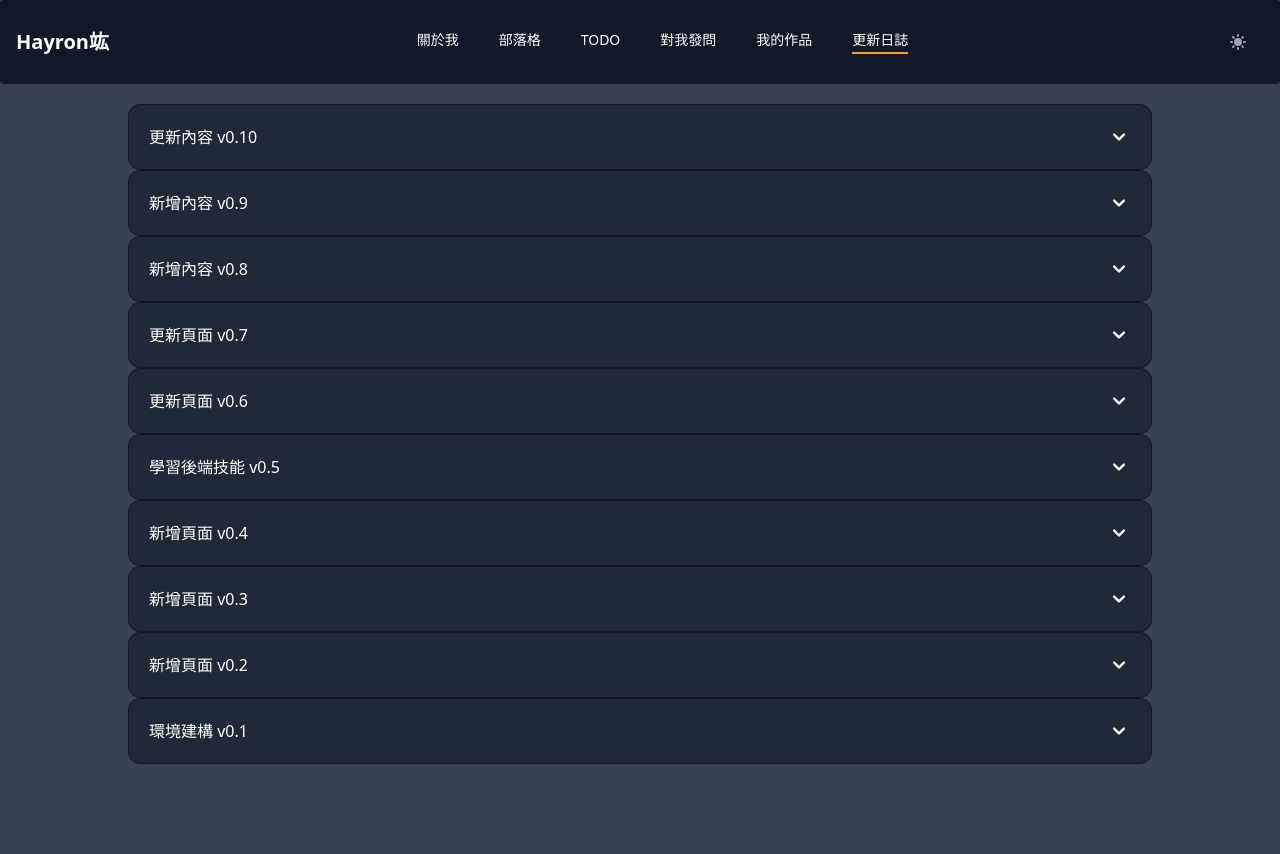
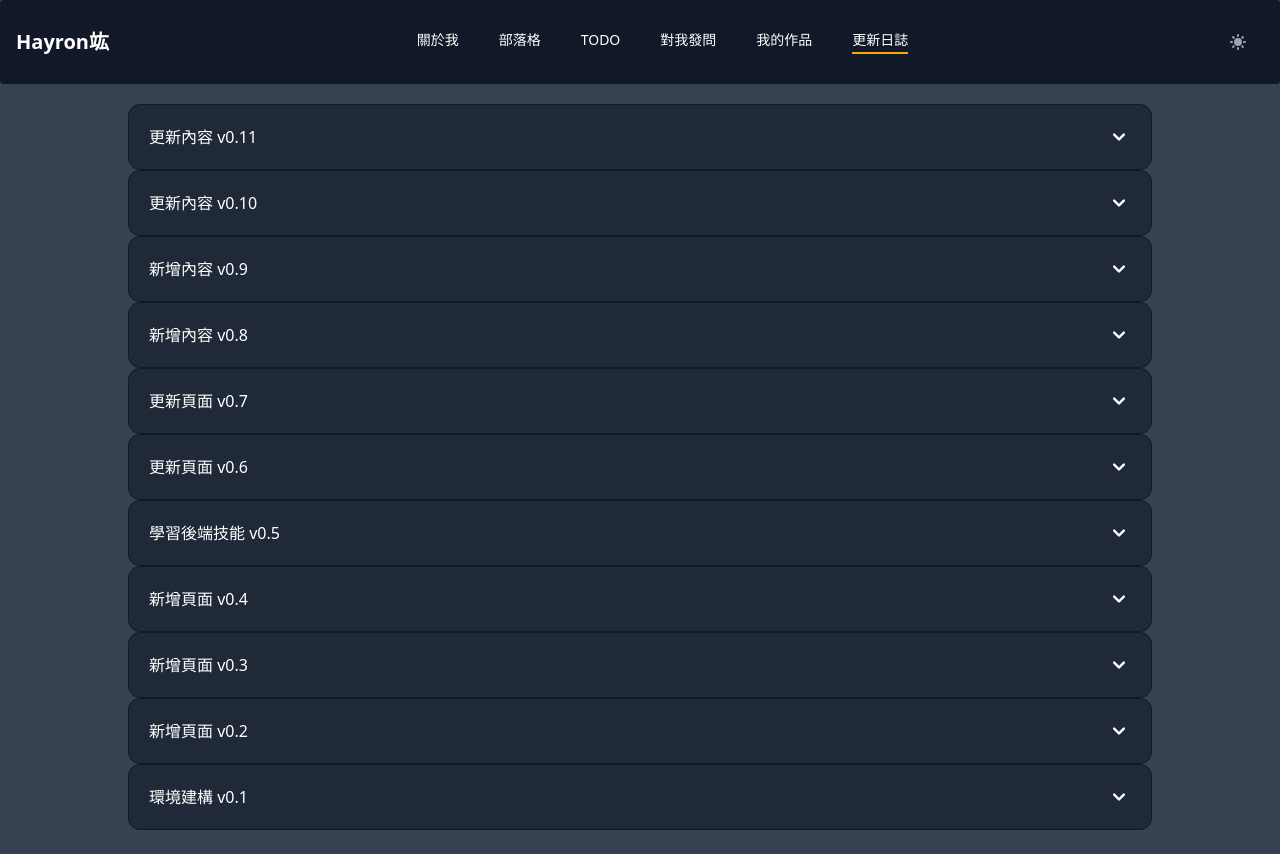
Before and after one commit to DJHayron/MyWebsite, a Vue app: page /log in a window 1280 px wide. Before the commit the page ends 800 px from the top, so only its background shows below. Built offline with nearby package versions, Linux system fonts and the light colour scheme.

Commit message:
修正 BlogPage版型

```diff
--- a/src/components/BlogPage.vue
+++ b/src/components/BlogPage.vue
@@ -1,14 +1,15 @@
 <template>
-	<button type="button" @click="this.$emit('back-to-list')"
-		class="float-left focus:outline-none text-white bg-orange-400 hover:bg-orange-400 focus:ring-4 focus:ring-orange-300 font-medium rounded-lg text-sm px-5 py-2.5 dark:focus:ring-yellow-600">
-		返回
-	</button>
-	<div id="md-page" class="w-fulll">
+	<div id="md-page" class="w-full">
+		<button type="button" @click="this.$emit('back-to-list')"
+		class="float-left focus:outline-none text-white bg-orange-400 hover:bg-orange-400 focus:ring-4 focus:ring-orange-300 font-medium rounded-lg text-sm px-5 py-2.5 m-1 dark:focus:ring-yellow-600">
+			返回
+		</button>
 		<div class="flex justify-center text-5xl py-10">{{ data.title }}</div>
+		<div class="right-0">{{ data.date }}</div>
 		<hr class="pb-8"/>
-		<article class="prose-base">
+		<span class="prose dark:prose-invert prose-slate">
 			<div v-html="renderedMarkdown"></div>
-		</article>
+		</span>
 	</div>
 </template>
 
--- a/src/views/MyBlog.vue
+++ b/src/views/MyBlog.vue
@@ -1,7 +1,13 @@
 <template>
 	<div class="relative md:top-20 top-16 w-full h-full flex flex-col items-center py-6 animate-fade animate-fadeIn">
 		<div class="w-4/5 h-full">
-			<!-- <BlogCard v-for="(item, key) in data" :key="key" :data="item"></BlogCard> -->
+			<div class="py-8">
+				<div class="float-right">
+					TODO: 排序
+					TODO: 搜尋
+					TODO: 標籤
+				</div>
+			</div>
 			<div v-if="selectedBlog">
 				<BlogPage :data="selectedBlog" @back-to-list="returnToBlogList"></BlogPage>
 			</div>
--- a/src/views/UpdateLog.vue
+++ b/src/views/UpdateLog.vue
@@ -33,6 +33,13 @@ export default {
 	data() {
 		return {
 			updateLog: [
+				{
+					head: '更新內容',
+					body: ['修正 BlogPage版型'],
+					version: 'v0.11',
+					date: '2023/05/03',
+					isOpen: false
+				},
 				{
 					head: '更新內容',
 					body: ['更新 後端getBlog Api', '新增 BlogPage', '修正 一些小錯誤', '使用 markdown-it 重新渲染文章內容', '使用 後端模組化'],
```
